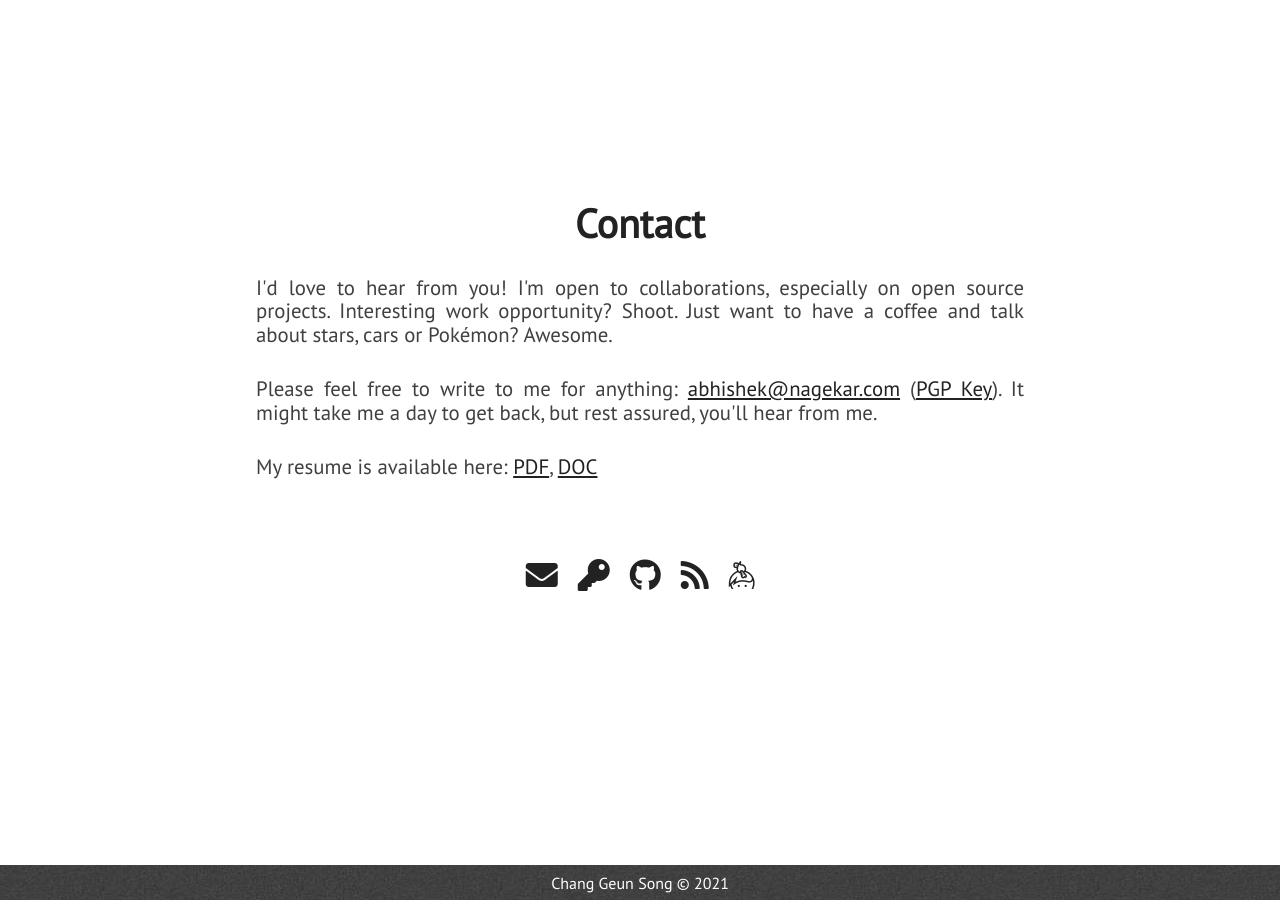
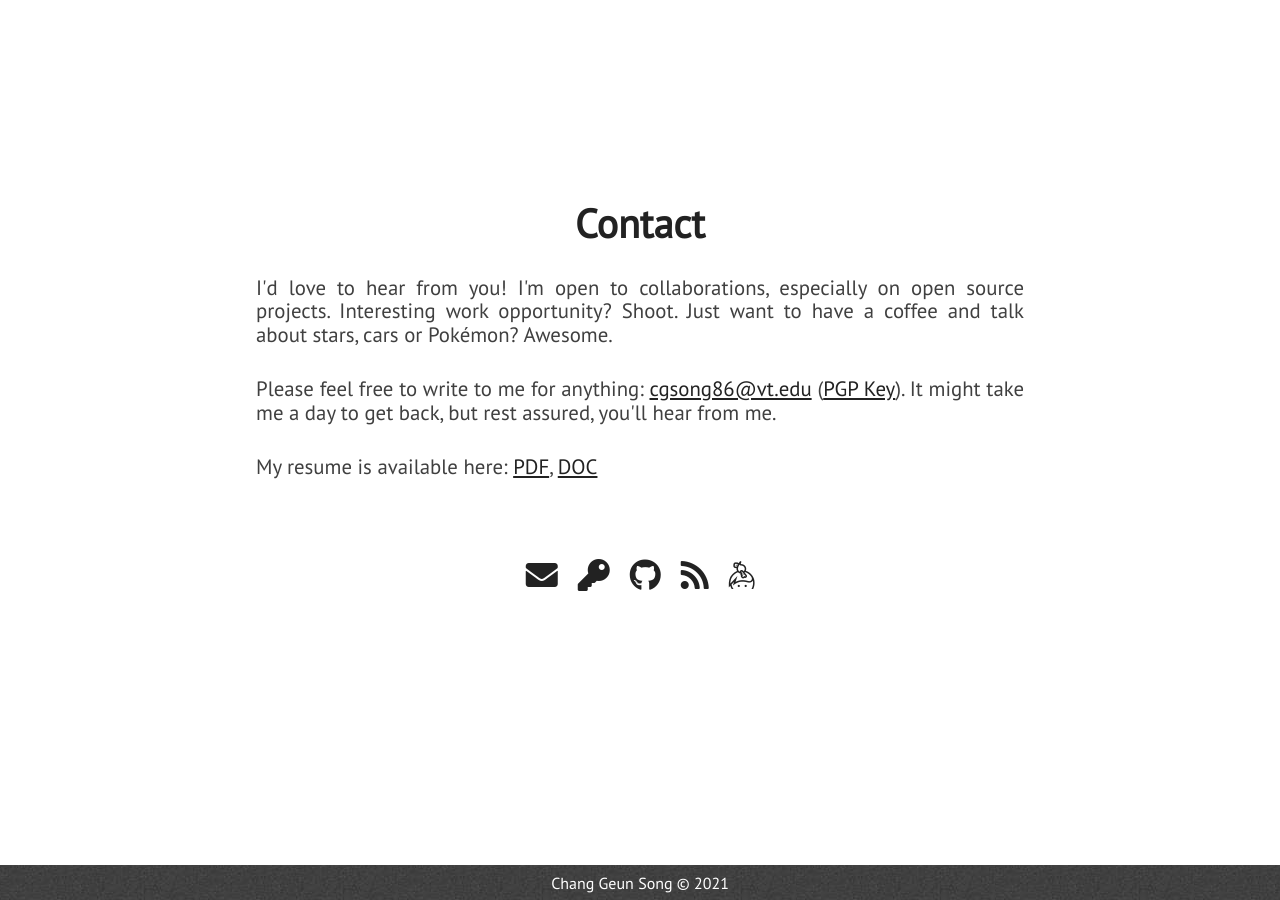
Before and after one commit to KevinKCV/kevinzou, a Jekyll site: the page built from index.html, in a window 1280 px wide and 900 px high, scrolled down 5081 px. Built offline with Jekyll 4.4.1, drawn with Linux system fonts in a browser that asks for light colours; nearby versions of some CDN libraries.

Commit message:
Update _config.yml

```diff
--- a/_config.yml
+++ b/_config.yml
@@ -1,18 +1,18 @@
 title: Chang Geun Song
 description: Ph.D. Candidate, Economics, Virginia Tech
-site_title: '@abhn - Abhishek Nagekar'
+site_title: '@cgsong - Chang Geun Song'
 
 # Build settings
 markdown: kramdown
 exclude: [vendor/ruby]
 
 # Personalization
-github_username: abhn
-blog_url: https://www.nagekar.com
-email: abhishek@nagekar.com
-keybase_username: abhn
-twitter_username: abhn_
-reddit_username: abhn
+github_username: cgsongv
+#blog_url: https://www.nagekar.com
+email: cgsong86@vt.edu
+#keybase_username: abhn
+#twitter_username: abhn_
+#reddit_username: abhn
 
 # absolute or relative
 profile_picture: assets/images/pp.jpg
```
